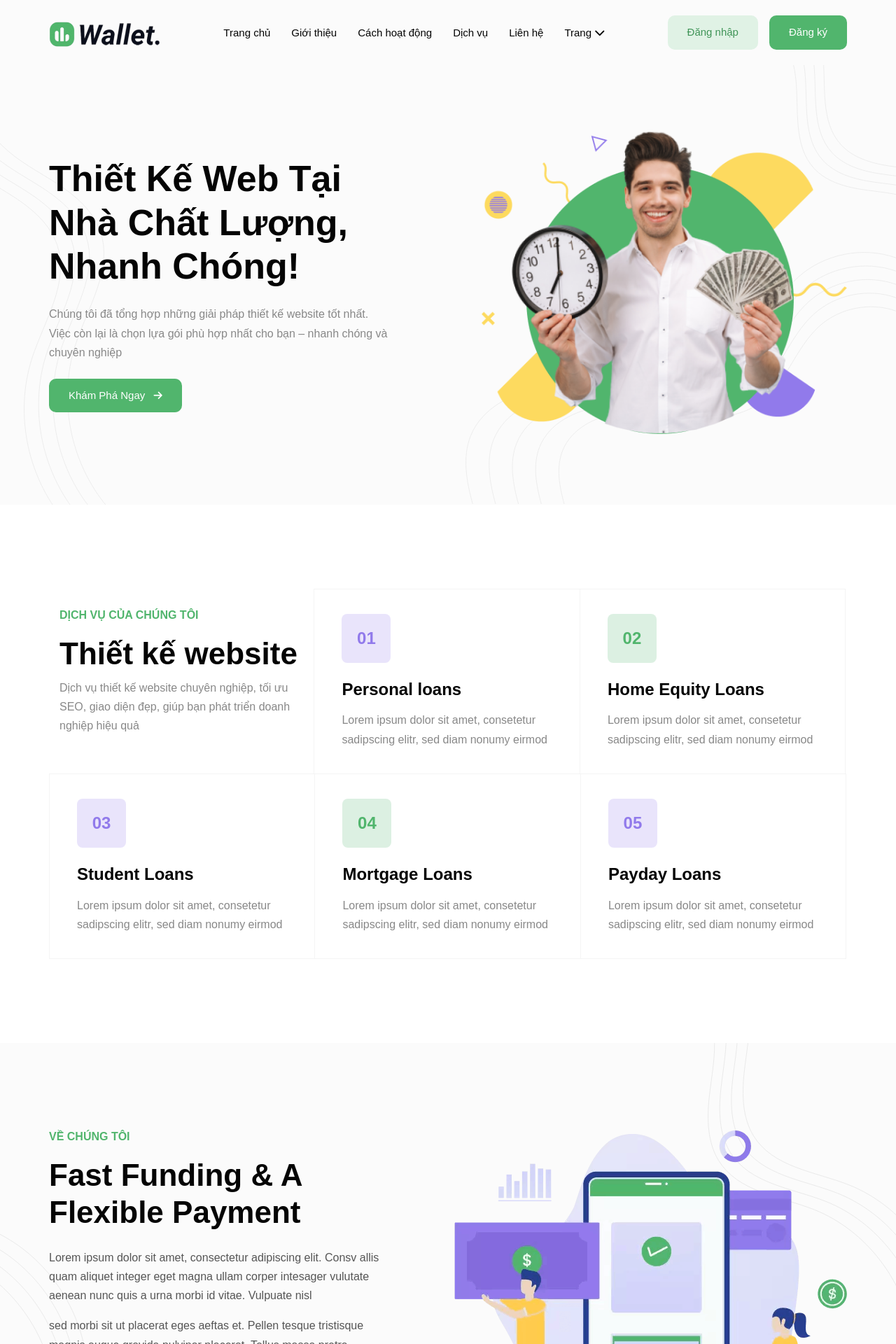
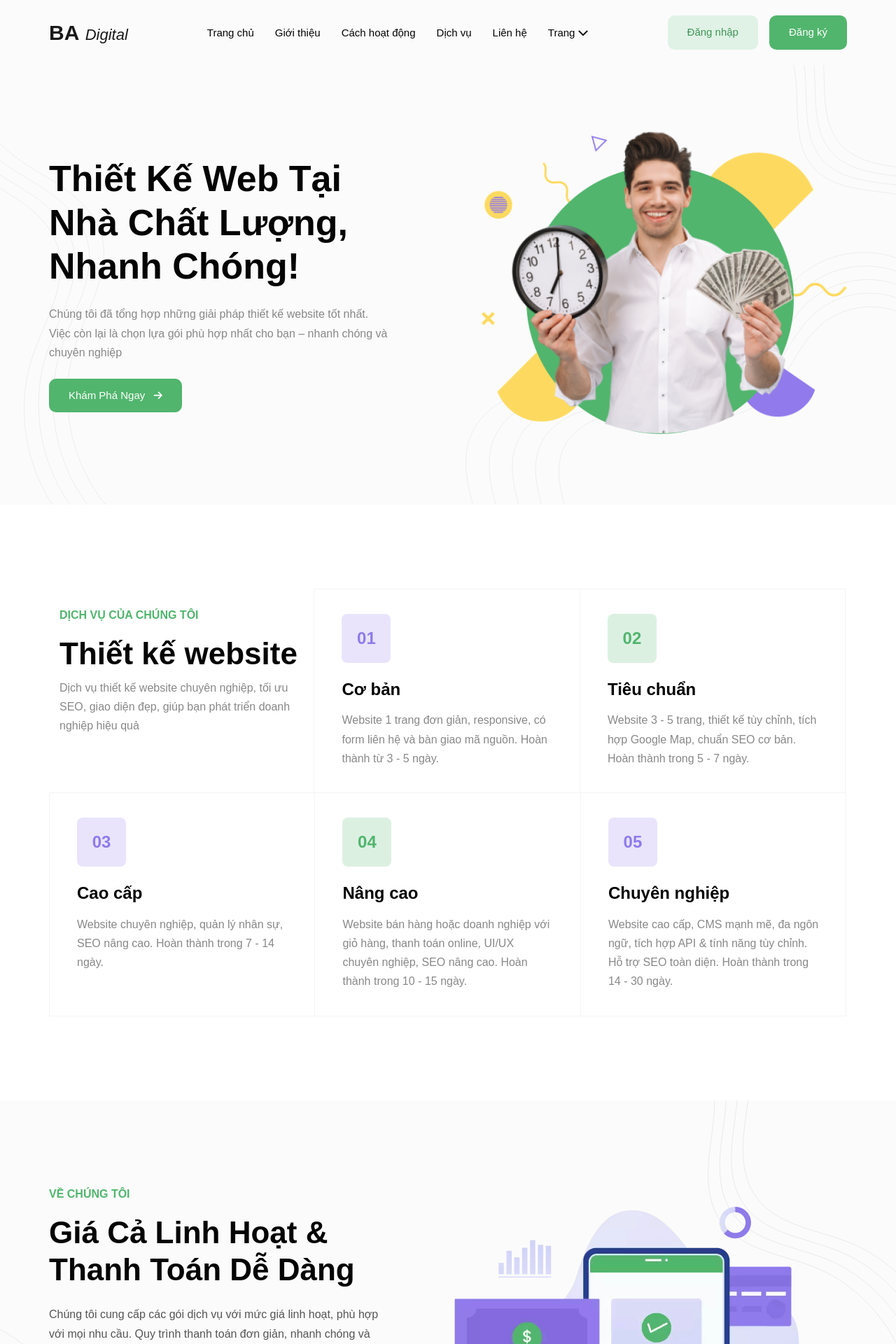
Before and after one commit to JasonPG2007/BADigital, a React (Vite) app: page / in a window 1280 px wide. Shown: the top 1920 px of the page at 70% size. Built offline with nearby package versions, Linux system fonts and the light colour scheme.

Commit message:
Update code

```diff
--- a/index.html
+++ b/index.html
@@ -3,7 +3,7 @@
 
 <head>
   <meta charset="UTF-8" />
-  <link rel="icon" type="image/svg+xml" href="/images/avatar_USA.jpg" />
+  <link rel="icon" type="image/svg+xml" href="/images/Logo-01.png" />
   <meta name="viewport" content="width=device-width, initial-scale=1.0" />
   <link rel="stylesheet" href="https://cdnjs.cloudflare.com/ajax/libs/font-awesome/6.7.2/css/all.min.css">
   <script src="https://cdnjs.cloudflare.com/ajax/libs/jquery/3.7.1/jquery.min.js"></script>
--- a/src/App.jsx
+++ b/src/App.jsx
@@ -266,10 +266,10 @@ function App() {
                 <div className="block">
                   {" "}
                   <span className="colored-box text-center h3 mb-4">01</span>
-                  <h3 className="mb-3 service-title">Personal loans</h3>
+                  <h3 className="mb-3 service-title">Cơ bản</h3>
                   <p className="mb-0 service-description">
-                    Lorem ipsum dolor sit amet, consetetur sadipscing elitr, sed
-                    diam nonumy eirmod
+                    Website 1 trang đơn giản, responsive, có form liên hệ và bàn
+                    giao mã nguồn. Hoàn thành từ 3 - 5 ngày.
                   </p>
                 </div>
               </a>
@@ -279,10 +279,10 @@ function App() {
                 <div className="block">
                   {" "}
                   <span className="colored-box text-center h3 mb-4">02</span>
-                  <h3 className="mb-3 service-title">Home Equity Loans</h3>
+                  <h3 className="mb-3 service-title">Tiêu chuẩn</h3>
                   <p className="mb-0 service-description">
-                    Lorem ipsum dolor sit amet, consetetur sadipscing elitr, sed
-                    diam nonumy eirmod
+                    Website 3 - 5 trang, thiết kế tùy chỉnh, tích hợp Google
+                    Map, chuẩn SEO cơ bản. Hoàn thành trong 5 - 7 ngày.
                   </p>
                 </div>
               </a>
@@ -292,10 +292,10 @@ function App() {
                 <div className="block">
                   {" "}
                   <span className="colored-box text-center h3 mb-4">03</span>
-                  <h3 className="mb-3 service-title">Student Loans</h3>
+                  <h3 className="mb-3 service-title">Cao cấp</h3>
                   <p className="mb-0 service-description">
-                    Lorem ipsum dolor sit amet, consetetur sadipscing elitr, sed
-                    diam nonumy eirmod
+                    Website chuyên nghiệp, quản lý nhân sự, SEO nâng cao. Hoàn
+                    thành trong 7 - 14 ngày.
                   </p>
                 </div>
               </a>
@@ -305,10 +305,11 @@ function App() {
                 <div className="block">
                   {" "}
                   <span className="colored-box text-center h3 mb-4">04</span>
-                  <h3 className="mb-3 service-title">Mortgage Loans</h3>
+                  <h3 className="mb-3 service-title">Nâng cao</h3>
                   <p className="mb-0 service-description">
-                    Lorem ipsum dolor sit amet, consetetur sadipscing elitr, sed
-                    diam nonumy eirmod
+                    Website bán hàng hoặc doanh nghiệp với giỏ hàng, thanh toán
+                    online, UI/UX chuyên nghiệp, SEO nâng cao. Hoàn thành trong
+                    10 - 15 ngày.
                   </p>
                 </div>
               </a>
@@ -318,10 +319,11 @@ function App() {
                 <div className="block">
                   {" "}
                   <span className="colored-box text-center h3 mb-4">05</span>
-                  <h3 className="mb-3 service-title">Payday Loans</h3>
+                  <h3 className="mb-3 service-title">Chuyên nghiệp</h3>
                   <p className="mb-0 service-description">
-                    Lorem ipsum dolor sit amet, consetetur sadipscing elitr, sed
-                    diam nonumy eirmod
+                    Website cao cấp, CMS mạnh mẽ, đa ngôn ngữ, tích hợp API &
+                    tính năng tùy chỉnh. Hỗ trợ SEO toàn diện. Hoàn thành trong
+                    14 - 30 ngày.
                   </p>
                 </div>
               </a>
@@ -338,19 +340,19 @@ function App() {
                 <p className="text-primary text-uppercase fw-bold mb-3">
                   Về chúng tôi
                 </p>
-                <h1>Fast Funding &amp; A Flexible Payment</h1>
+                <h1>Giá Cả Linh Hoạt & Thanh Toán Dễ Dàng</h1>
                 <div className="lead mb-0 mt-4">
                   <p>
-                    Lorem ipsum dolor sit amet, consectetur adipiscing elit.
-                    Consv allis quam aliquet integer eget magna ullam corper
-                    intesager vulutate aenean nunc quis a urna morbi id vitae.
-                    Vulpuate nisl
+                    Chúng tôi cung cấp các gói dịch vụ với mức giá linh hoạt,
+                    phù hợp với mọi nhu cầu. Quy trình thanh toán đơn giản,
+                    nhanh chóng và minh bạch, giúp bạn dễ dàng sở hữu một
+                    website chuyên nghiệp mà không gặp trở ngại.
                   </p>
                   <p>
-                    sed morbi sit ut placerat eges aeftas et. Pellen tesque
-                    tristisque magnis augue gravida pulvinar placerat. Tellus
-                    massa pretra scelerisque leo. In volutpat arcu nunc nisl et,
-                    viverra faucisfbus
+                    Chúng tôi cam kết mang đến giải pháp tối ưu, giúp bạn tiết
+                    kiệm chi phí nhưng vẫn đảm bảo chất lượng. Với đội ngũ giàu
+                    kinh nghiệm, chúng tôi luôn sẵn sàng hỗ trợ để bạn có được
+                    website hoàn hảo nhất.
                   </p>
                 </div>{" "}
                 <a className="btn btn-primary mt-4" href="about.html">
@@ -727,10 +729,10 @@ function App() {
                 <p className="text-primary text-uppercase fw-bold mb-3">
                   Website
                 </p>
-                <h1 className="mb-4">Được 1,2K+ Người Tin Dùng</h1>
+                <h1 className="mb-4">Hơn 1,2K+ Người Tin Dùng</h1>
                 <p className="lead mb-0">
-                  Lorem ipsum dolor sit amet, consectetur adipiscing. egestas
-                  cursus pellentesque dignissim dui, congue. Vel etiam ut
+                  Chúng tôi tự hào mang đến dịch vụ chất lượng, giúp hàng nghìn
+                  khách hàng xây dựng website chuyên nghiệp và hiệu quả.
                 </p>
               </div>
             </div>
@@ -953,6 +955,28 @@ function App() {
             />
           </svg>
         </div>
+        <div
+          style={{
+            display: "flex",
+            justifyContent: "center",
+            alignItems: "center",
+            marginTop: "30px",
+          }}
+        >
+          <a
+            type="button"
+            className="btn btn-primary"
+            href="/"
+            data-bs-toggle="modal"
+            data-bs-target="#applyLoan"
+          >
+            Tất cả đánh giá{" "}
+            <span
+              style={{ fontSize: "14px" }}
+              className="ms-2 fas fa-arrow-right"
+            ></span>
+          </a>
+        </div>
       </section>
 
       <footer className="section-sm bg-tertiary">
@@ -963,19 +987,19 @@ function App() {
                 <h5 className="mb-4 text-primary font-secondary">Dịch vụ</h5>
                 <ul className="list-unstyled">
                   <li className="mb-2">
-                    <a href="service-details.html">Personal loans</a>
+                    <a href="service-details.html">Cơ bản</a>
                   </li>
                   <li className="mb-2">
-                    <a href="service-details.html">Home Equity Loans</a>
+                    <a href="service-details.html">Tiêu chuẩn</a>
                   </li>
                   <li className="mb-2">
-                    <a href="service-details.html">Student Loans</a>
+                    <a href="service-details.html">Cao cấp</a>
                   </li>
                   <li className="mb-2">
-                    <a href="service-details.html">Mortgage Loans</a>
+                    <a href="service-details.html">Nâng cao</a>
                   </li>
                   <li className="mb-2">
-                    <a href="service-details.html">Payday Loans</a>
+                    <a href="service-details.html">Chuyên nghiệp</a>
                   </li>
                 </ul>
               </div>
@@ -985,16 +1009,16 @@ function App() {
                 <h5 className="mb-4 text-primary font-secondary">Giới thiệu</h5>
                 <ul className="list-unstyled">
                   <li className="mb-2">
-                    <a href="#!">Benefits</a>
+                    <a href="#!">Lợi ích</a>
                   </li>
                   <li className="mb-2">
-                    <a href="#!">Careers</a>
+                    <a href="#!">Chuyên nghành</a>
                   </li>
                   <li className="mb-2">
                     <a href="#!">Our Story</a>
                   </li>
                   <li className="mb-2">
-                    <a href="#!">Team</a>
+                    <a href="#!">Đội ngũ</a>
                   </li>
                 </ul>
               </div>
@@ -1013,44 +1037,33 @@ function App() {
               </div>
             </div>
             <div className="col-lg-4 col-md-12 newsletter-htmlForm">
-              <div style={{ backgroundColor: "#F4F4F4", padding: "35px" }}>
+              <div style={{ padding: "35px" }}>
                 <h5 className="mb-4 text-primary font-secondary">Đăng ký</h5>
                 <div className="pe-0 pe-xl-5">
-                  <htmlForm
-                    action="#!"
+                  <form
+                    action=""
                     method="post"
                     name="mc-embedded-subscribe-htmlForm"
-                    target="_blank"
                   >
                     <div className="input-group mb-3">
                       <input
                         type="text"
                         className="htmlForm-control shadow-none bg-white border-end-0"
                         placeholder="Địa chỉ email"
+                        required
                       />
                       <span className="input-group-text border-0 p-0">
                         <button
                           className="input-group-text border-0 bg-primary"
-                          type="submit"
                           name="subscribe"
                           aria-label="Subscribe htmlFor Newsletter"
                           title="Gửi"
                         >
-                          <i className="fas fa-arrow-right"></i>
+                          <i className="fa-solid fa-paper-plane"></i>
                         </button>
                       </span>
                     </div>
-                    <div
-                      style={{ position: "absolute", left: "-5000px" }}
-                      aria-hidden="true"
-                    >
-                      <input
-                        type="text"
-                        name="b_463ee871f45d2d93748e77cad_a0a2c6d074"
-                        tabIndex="-1"
-                      />
-                    </div>
-                  </htmlForm>
+                  </form>
                 </div>
                 <p className="mb-0">
                   Chúng tôi sẽ phản hồi sớm nhất có thể để hỗ trợ bạn về dịch vụ
@@ -1061,15 +1074,9 @@ function App() {
           </div>
           <div className="row-custom align-items-center mt-5 text-center text-md-start">
             <div className="col-lg-4">
-              <a href="index.html">
-                <img
-                  loading="prelaod"
-                  decoding="async"
-                  className="img-fluid"
-                  width="160"
-                  src="images/logo.png"
-                  alt="Wallet"
-                />
+              <a href="/" style={{ color: "black" }}>
+                <b style={{ fontSize: "34px", marginRight: "5px" }}>BA</b>{" "}
+                <i style={{ fontSize: "22px" }}>Digital</i>
               </a>
             </div>
             <div className="col-lg-4 col-md-6 mt-4 mt-lg-0">
--- a/src/assets/css/components/Header.jsx
+++ b/src/assets/css/components/Header.jsx
@@ -3,15 +3,8 @@ export default function Header() {
     <header className="navigation bg-tertiary">
       <nav className="navbar navbar-expand-xl navbar-light text-center py-3">
         <div className="container">
-          <a className="navbar-brand" href="index.html">
-            <img
-              loading="prelaod"
-              decoding="async"
-              className="img-fluid"
-              width="160"
-              src="images/logo.png"
-              alt="Wallet"
-            />
+          <a className="navbar-brand" href="/">
+            <b>BA</b> <i style={{ fontSize: "22px" }}>Digital</i>
           </a>
           <button
             className="navbar-toggler"
```
Also changed, not shown: public/images/Logo-01.png (added).
